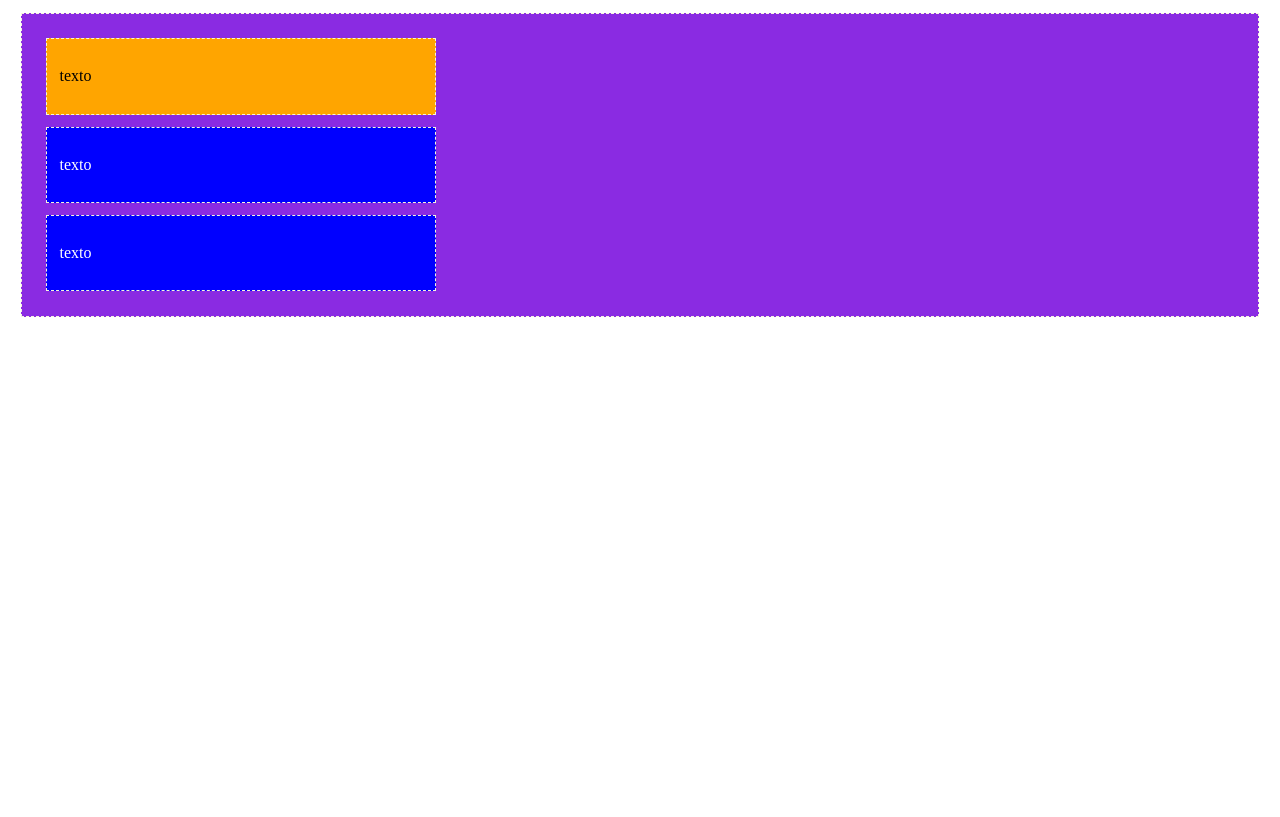
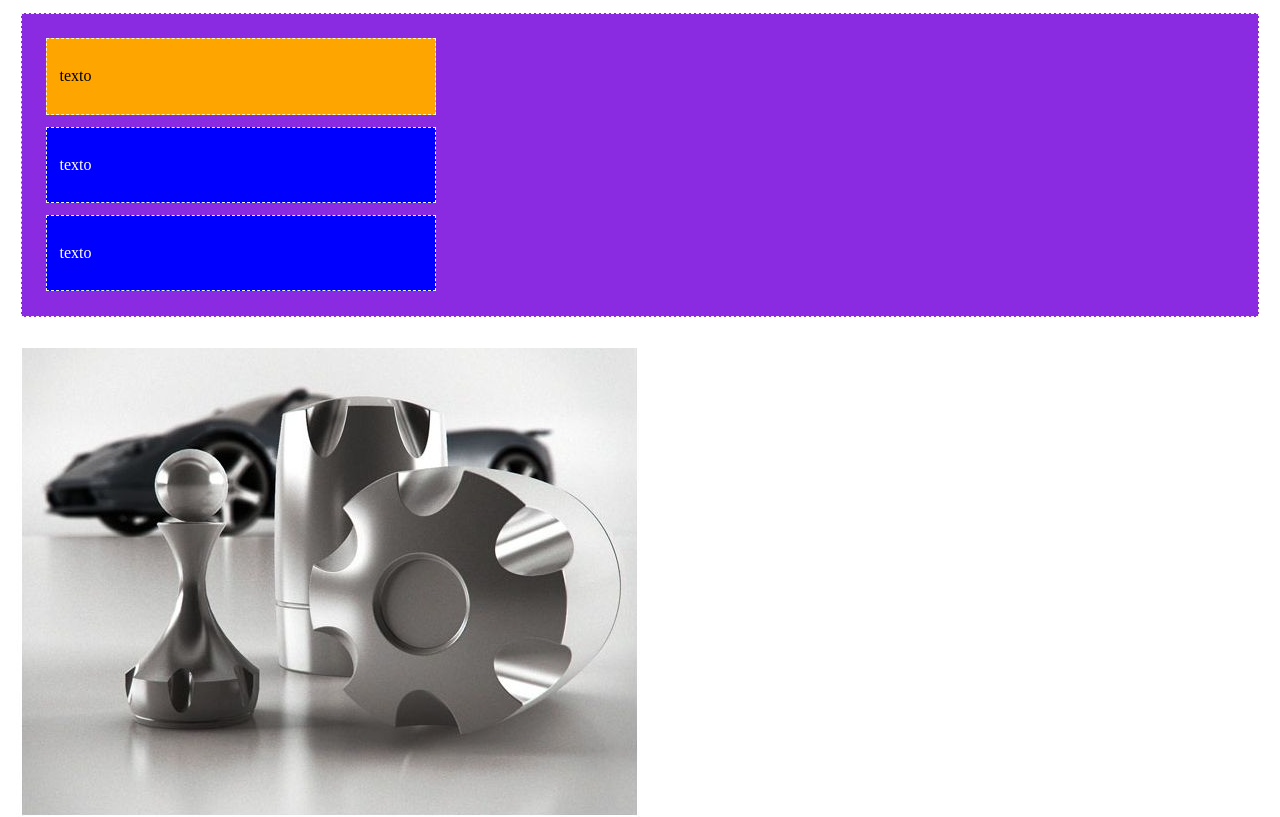
Before and after one commit to vandalit/proyecto-git-ejemplo, a plain HTML site: page index.html in a window 1280 px wide. Shown: the top 817 px of the page. Drawn offline with Linux system fonts and the light colour scheme.

Commit message:
ruta imagen

```diff
--- a/index.html
+++ b/index.html
@@ -14,5 +14,9 @@
         <div class="card"><p>texto</p></div>
     </div>
 
+    <br>
+
+    <img src="./assets/img/Image20240925214743.jpg" alt="">
+
 </body>
 </html>
```
